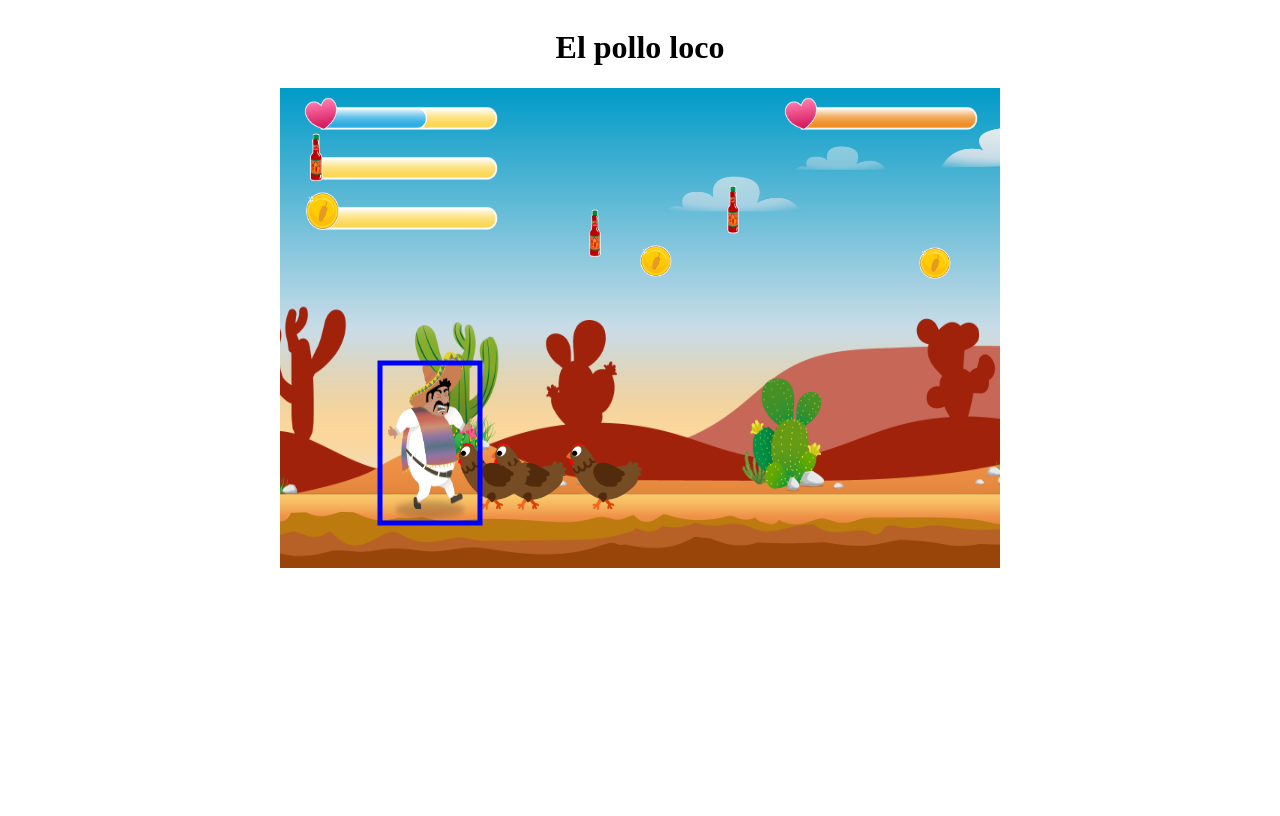
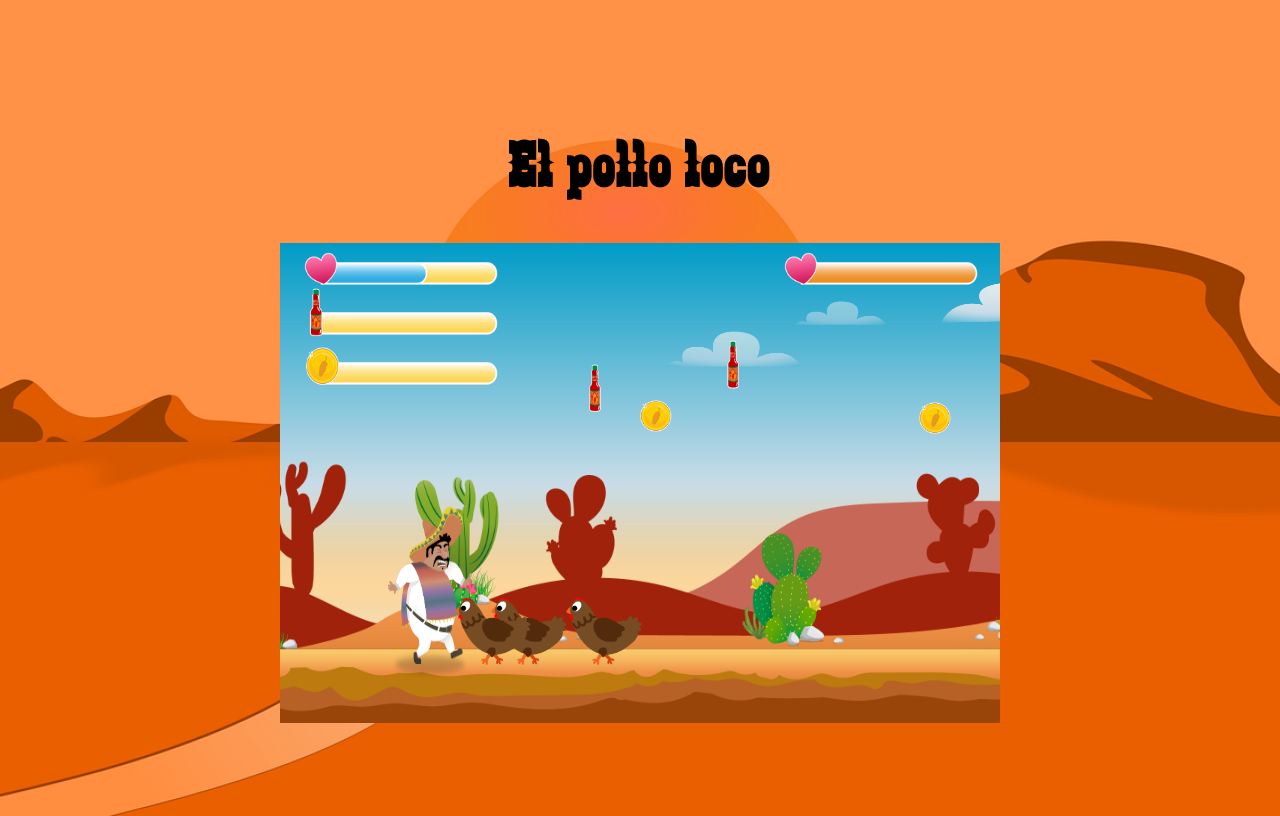
Before and after one commit to JanFromTheBlock/El_Pollo_Loco, a plain HTML site: page index.html in a window 1280 px wide. Drawn offline with Linux system fonts and the light colour scheme.

Commit message:
set backgroundImage + title & hide character's frame

```diff
--- a/models/drawable-object.class.js
+++ b/models/drawable-object.class.js
@@ -16,16 +16,16 @@ class DrawableObject{
         ctx.drawImage(this.img, this.x, this.y, this.width, this.height);
     }
 
-    drawFrame(ctx) {
-        if (this instanceof Character) {
-            //Viereck um jedes Objekt zeichnen um Kollisionen zu detektieren
-            ctx.beginPath();
-            ctx.lineWidth = '5';
-            ctx.strokeStyle = 'blue';
-            ctx.rect(this.x, this.y + 120, this.width, this.height -120);
-            ctx.stroke();
-        }
-    }
+    //drawFrame(ctx) {
+    //    if (this instanceof Character) {
+    //        //Viereck um jedes Objekt zeichnen um Kollisionen zu detektieren
+    //        ctx.beginPath();
+    //        ctx.lineWidth = '5';
+    //        ctx.strokeStyle = 'blue';
+    //        ctx.rect(this.x, this.y + 120, this.width, this.height -120);
+    //        ctx.stroke();
+    //    }
+    //}
 
        //lade mehrere Bilder aus einem Array
        loadImages(array) {
--- a/models/world.class.js
+++ b/models/world.class.js
@@ -146,7 +146,7 @@ class World {
             this.flipImage(mo);
         }
         mo.draw(this.ctx);
-        mo.drawFrame(this.ctx);
+        //mo.drawFrame(this.ctx);
 
         //wenn ctx oben geändert wurde, wird ctx hier wieder hergestellt und X-Koordinate erneut gespiegelt
         if (mo.otherDirection) {
--- a/style.css
+++ b/style.css
@@ -1,9 +1,27 @@
+@font-face {
+    font-family: 'zabars';
+    src: url('fonts/zabars.ttf')  format('truetype'), /* Safari, Android, iOS */
+}
+
+
 body{
+    height: 100vh;
     display: flex;
     flex-direction: column;
     align-items: center;
+    justify-content: center;
+    background-image: url('img/10_other/background_desert.png');
+    background-position: center;
+    background-size: cover;
+    background-repeat: no-repeat;
+    font-family: 'zabars', Arial, Helvetica, sans-serif;
 }
 
 canvas{
     background-color: black;
 }
+
+h1{
+    font-size: 64px;
+    letter-spacing: 3px;
+}
```
Also changed, not shown: fonts/zabars.ttf (added), img/10_other/background_desert.png (added).
